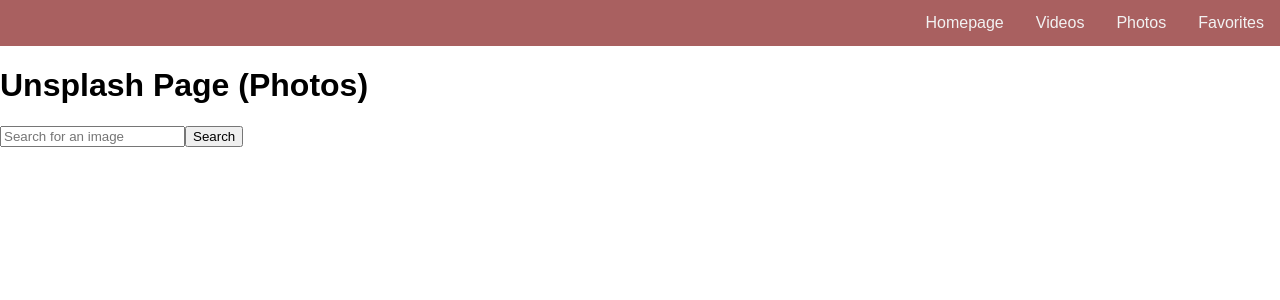
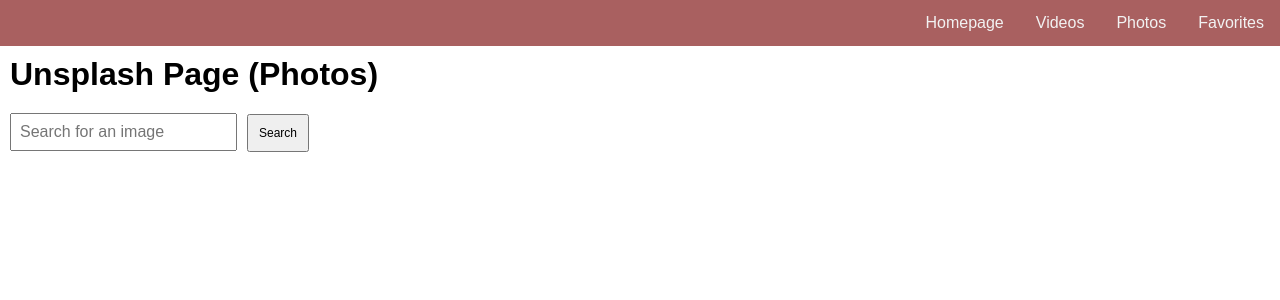
Before and after one commit to Kazi27/moodboard-frontend, a React (Create React App) app in the folder src/: page /photos in a window 1280 px wide. Shown: the top 300 px of the page. Built offline with nearby package versions, Linux system fonts and the light colour scheme.

Commit message:
minimal styles

```diff
--- a/src/favorites.js
+++ b/src/favorites.js
@@ -4,6 +4,7 @@
   return (
     <div>
       <h1>Favorites Page</h1>
+      <h2> Store images that are favorited here </h2>
     </div>
   );
 };
--- a/src/pexels.js
+++ b/src/pexels.js
@@ -5,8 +5,7 @@
   const [searchQuery, setSearchQuery] = useState('');
 
   const handleSearch = () => {
-    // Implement your logic for fetching videos based on 'searchQuery'
-    console.log(`Searching for videos with query: ${searchQuery}`);
+    //fetch videos based on input from the api here
   };
 
   return (
--- a/src/styles.css
+++ b/src/styles.css
@@ -1,4 +1,3 @@
-/* styles.css */
 body {
   font-family: 'Arial', sans-serif;
   margin: 0;
@@ -22,3 +21,21 @@
   background-color: rgb(165, 33, 33);
   color: black;
 }
+
+input {
+  margin: 10px;
+  padding: 8px;
+  font-size: 16px;
+}
+
+button {
+  padding: 10px;
+  font-size: 12px;
+  cursor: pointer;
+}
+
+h1 {
+  margin-top: 0px;
+  margin-bottom: 0px;
+  padding: 10px;
+}
--- a/src/unsplash.js
+++ b/src/unsplash.js
@@ -5,8 +5,7 @@
   const [searchQuery, setSearchQuery] = useState('');
 
   const handleSearch = () => {
-    // Implement your logic for fetching images based on 'searchQuery'
-    console.log(`Searching for images with query: ${searchQuery}`);
+    //fetch images based on input from the api here
   };
 
   return (
```
